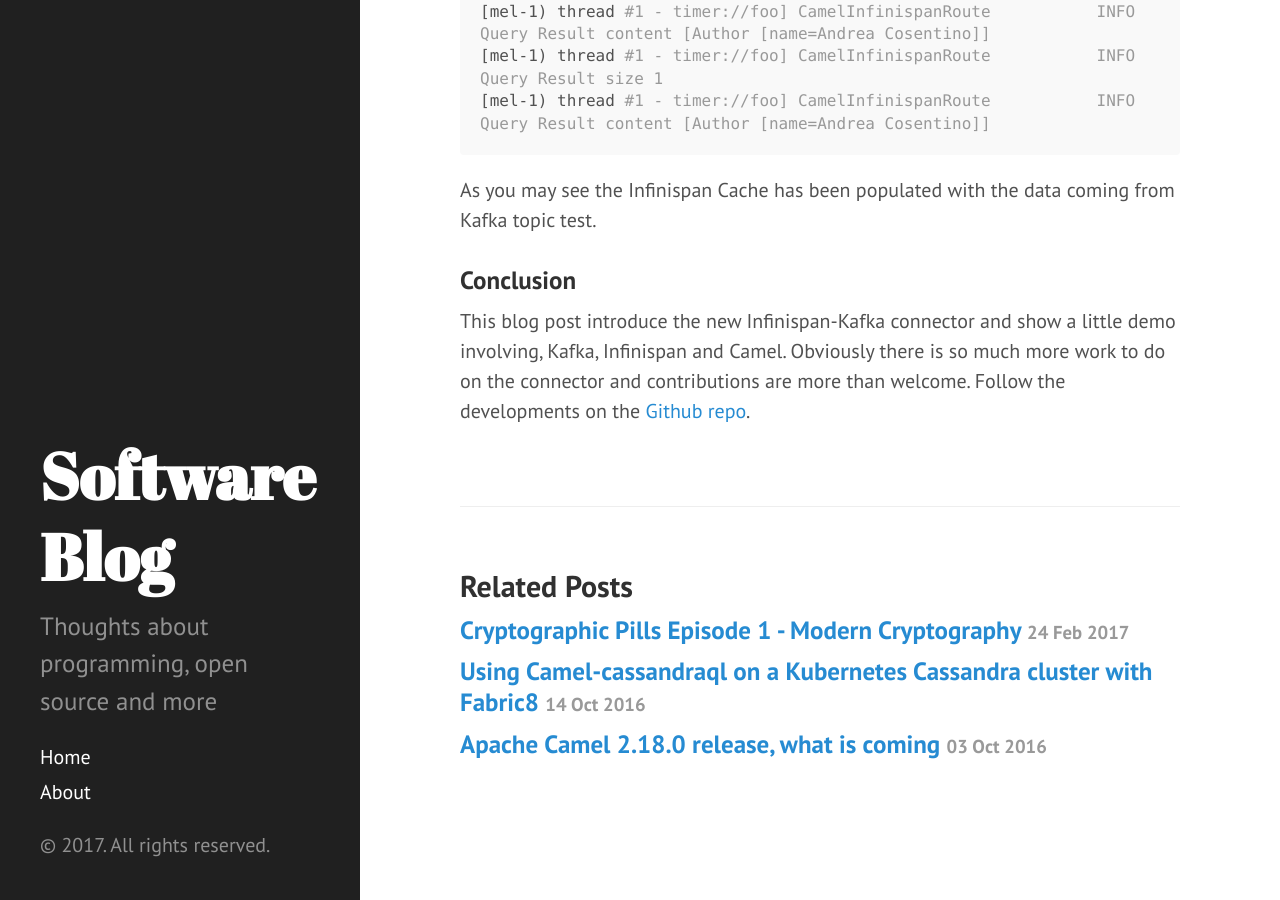
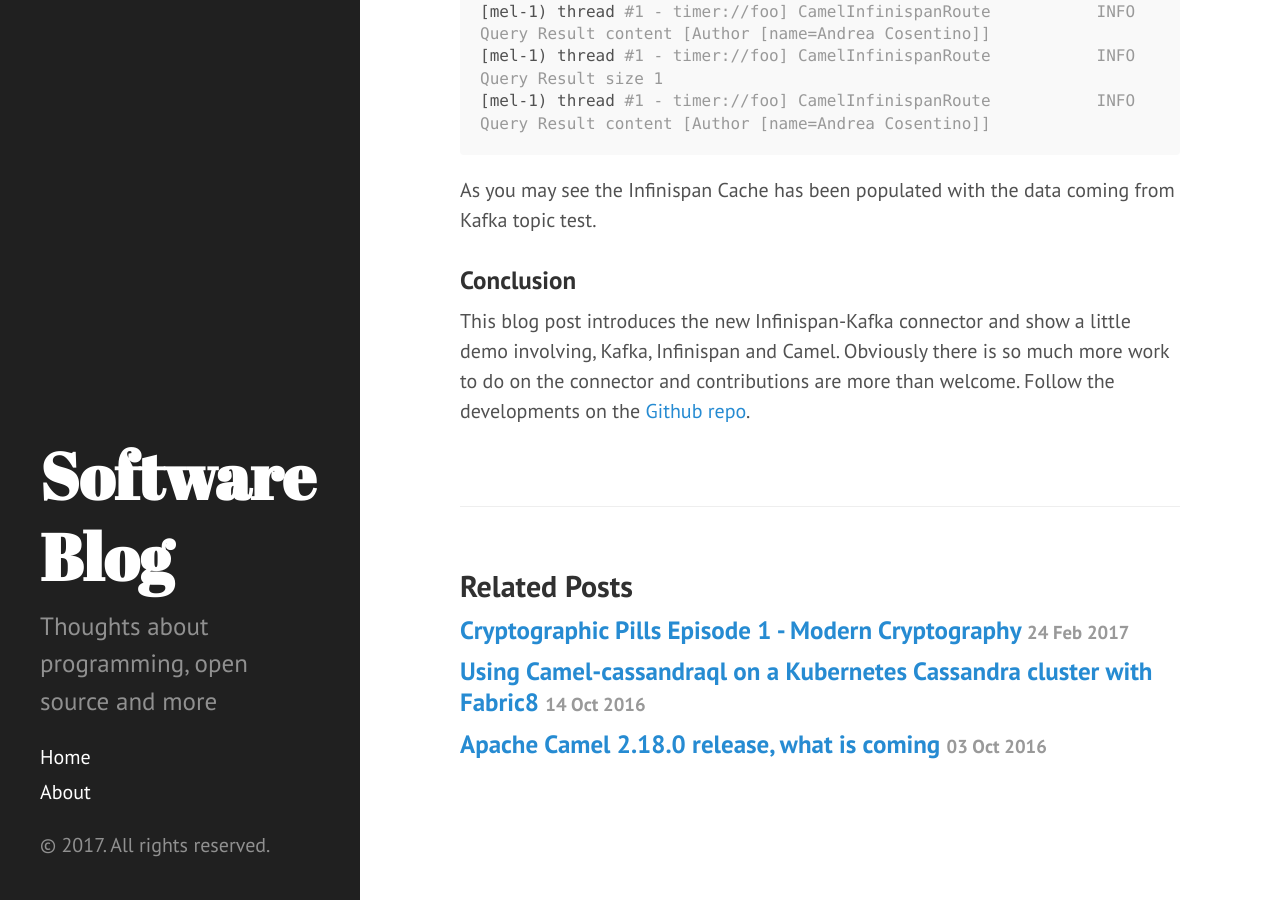
Before and after one commit to oscerd/oscerd.github.io, a Jekyll site: the page built from _posts/2017-07-31-infinispan-kafka-connect-kafka-with-infinispan.md, in a window 1280 px wide and 900 px high, scrolled down 25089 px. Built offline with Jekyll 4.4.1, drawn with Linux system fonts in a browser that asks for light colours; Markdown is read by kramdown in place of the engine named in the settings; comment, search, counter and statistics services are not loaded; some of the changed text lies outside the part shown.

Commit message:
Minor fixes

````diff
--- a/_posts/2017-07-31-infinispan-kafka-connect-kafka-with-infinispan.md
+++ b/_posts/2017-07-31-infinispan-kafka-connect-kafka-with-infinispan.md
@@ -275,7 +275,7 @@
 >infinispan-kafka-demo$ export CLASSPATH="$(find target/ -type f -name '*.jar'| grep '\-package' | tr '\n' ':')"
 ```
 
-We can start the connector now with the configuration of the demo project in this way:
+We can start the connector now with the configuration of the demo project, in this way:
 
 ```bash
 >infinispan-kafka-demo$ kafka_2.12-0.11.0.0/bin/connect-standalone.sh kafka_2.12-0.11.0.0/config/connect-standalone.properties config/InfinispanSinkConnector.properties
@@ -693,4 +693,4 @@
 
 ### Conclusion
 
-This blog post introduce the new Infinispan-Kafka connector and show a little demo involving, Kafka, Infinispan and Camel. Obviously there is so much more work to do on the connector and contributions are more than welcome. Follow the developments on the [Github repo](https://github.com/infinispan/infinispan-kafka).
+This blog post introduces the new Infinispan-Kafka connector and show a little demo involving, Kafka, Infinispan and Camel. Obviously there is so much more work to do on the connector and contributions are more than welcome. Follow the developments on the [Github repo](https://github.com/infinispan/infinispan-kafka).
````
Also changed, not shown: other parts of _posts/2017-07-31-infinispan-kafka-connect-kafka-with-infinispan.md (+1 -1 lines).
